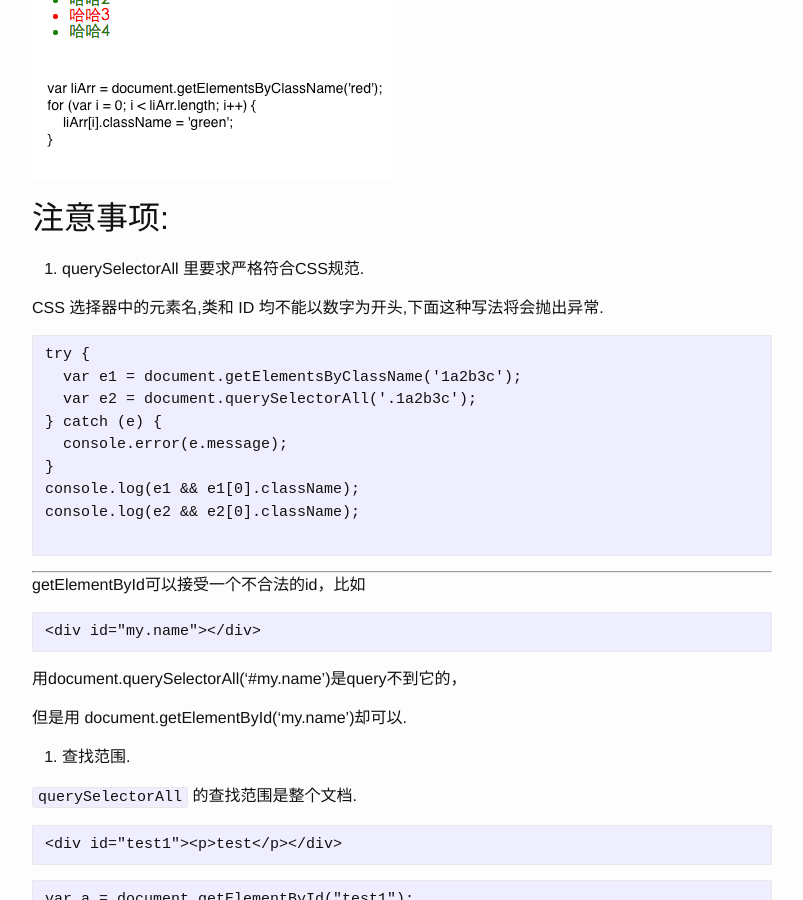
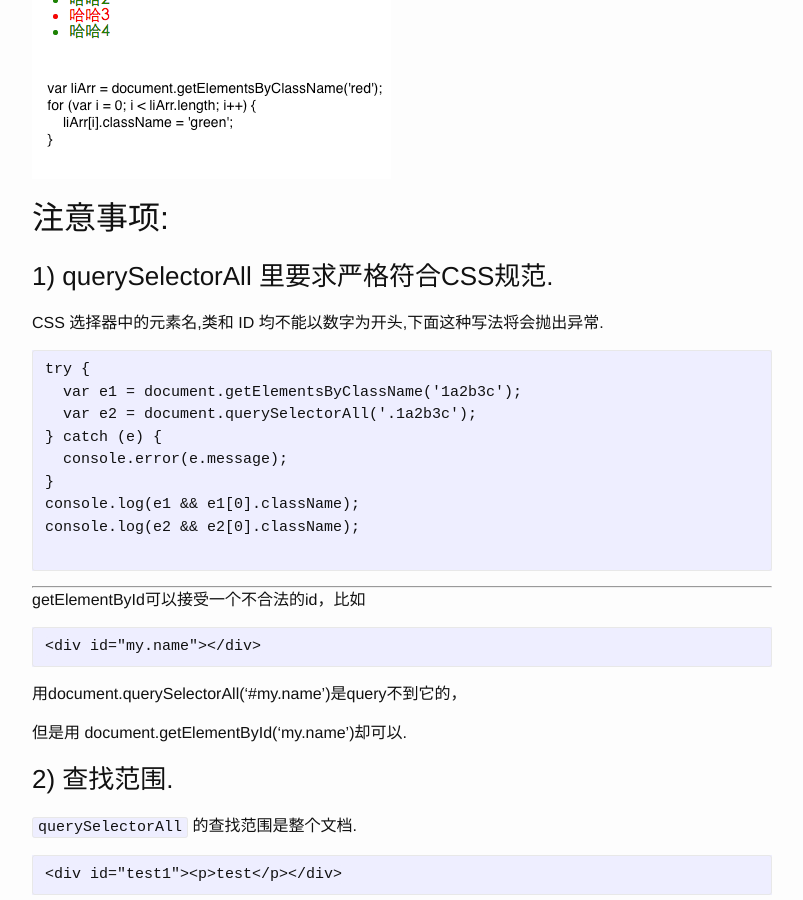
Before and after one commit to icbd/wiki, a Jekyll site: the page built from _posts/2016-09-29-DOM同步.md, in a window 1280 px wide and 900 px high, scrolled down 1333 px. Shown: the whole window, without its empty margins (238-1041 px from the left). Built offline with Jekyll 4.4.1, drawn with Linux system fonts in a browser that asks for light colours; comment, search, counter and statistics services are not loaded.

Commit message:
2016-09-29

````diff
--- a/_posts/2016-09-29-DOM同步.md
+++ b/_posts/2016-09-29-DOM同步.md
@@ -58,7 +58,7 @@ categories: Web
 
 ## 注意事项:
 
-1. querySelectorAll 里要求严格符合CSS规范.
+### 1) querySelectorAll 里要求严格符合CSS规范.
 
 
 CSS 选择器中的元素名,类和 ID 均不能以数字为开头,下面这种写法将会抛出异常.
@@ -77,6 +77,7 @@ console.log(e2 && e2[0].className);
 
 ---
 
+
 getElementById可以接受一个不合法的id，比如
 
 ```
@@ -87,7 +88,7 @@ getElementById可以接受一个不合法的id，比如
 但是用 document.getElementById('my.name')却可以.
 
 
-2. 查找范围.
+### 2) 查找范围.
 
 `querySelectorAll` 的查找范围是整个文档.
 
````
